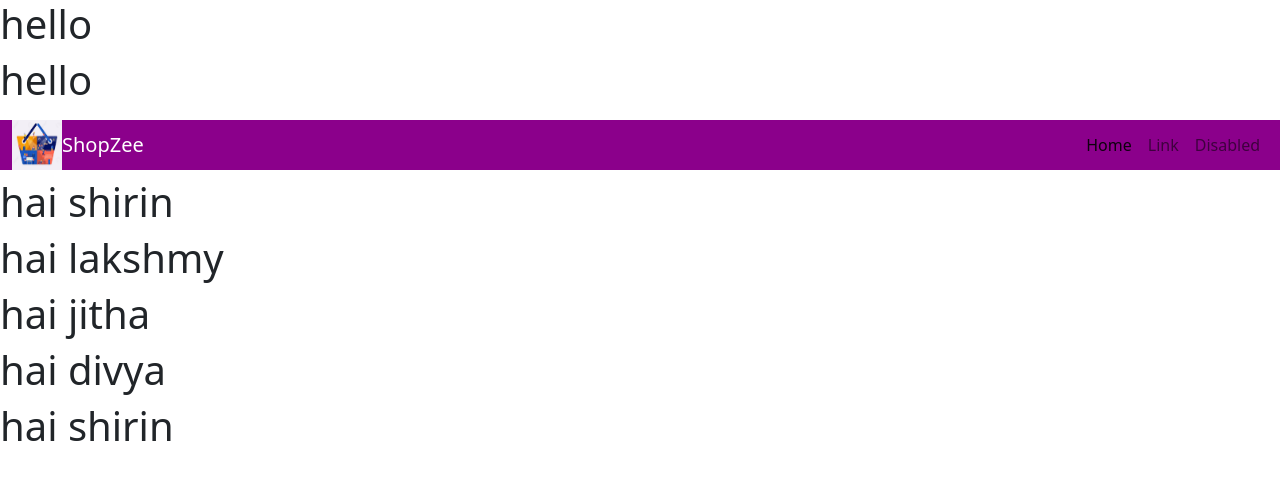
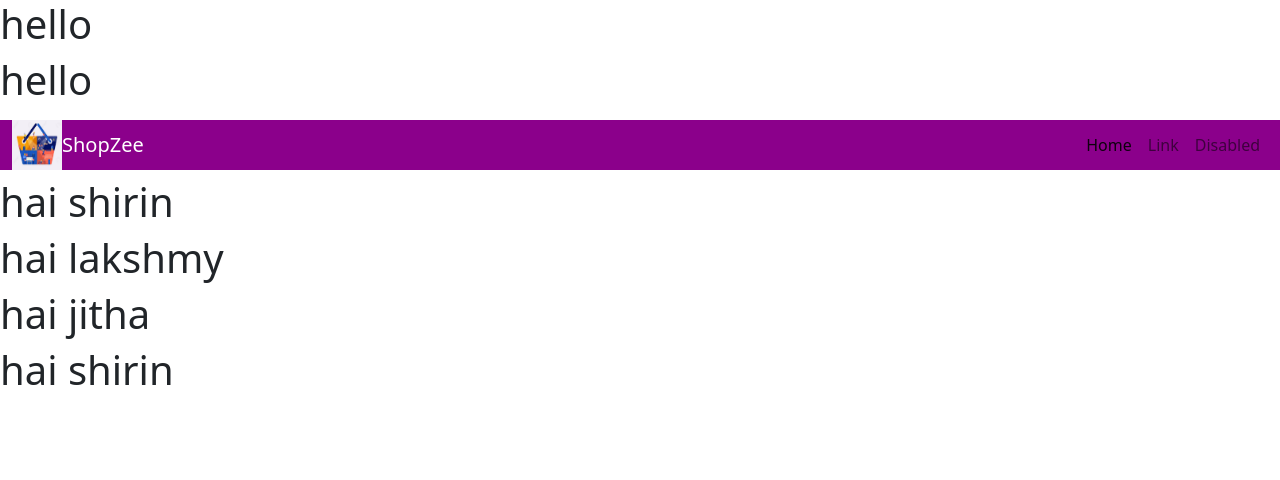
Before and after one commit to lakshmy1995/gitexcesise1, an Angular app in the folder shopzee/: page / in a window 1280 px wide. Shown: the top 480 px of the page. Built offline with nearby package versions, Linux system fonts and the light colour scheme.

Commit message:
Revert "fourth update"
This reverts commit 2c4c5b75319b71de9e616515b73adae3220c132c.

```diff
--- a/shopzee/src/app/body/body.component.html
+++ b/shopzee/src/app/body/body.component.html
@@ -2,8 +2,6 @@
 
 <h1>hai lakshmy</h1>
 <h1>hai jitha</h1>
-
-<h1>hai divya</h1>
 <!--<div class="container-fluid mt-1">
   <div class="row" >
   <div class="col-lg-10 mx-auto d-flex justify-content-center">
```
